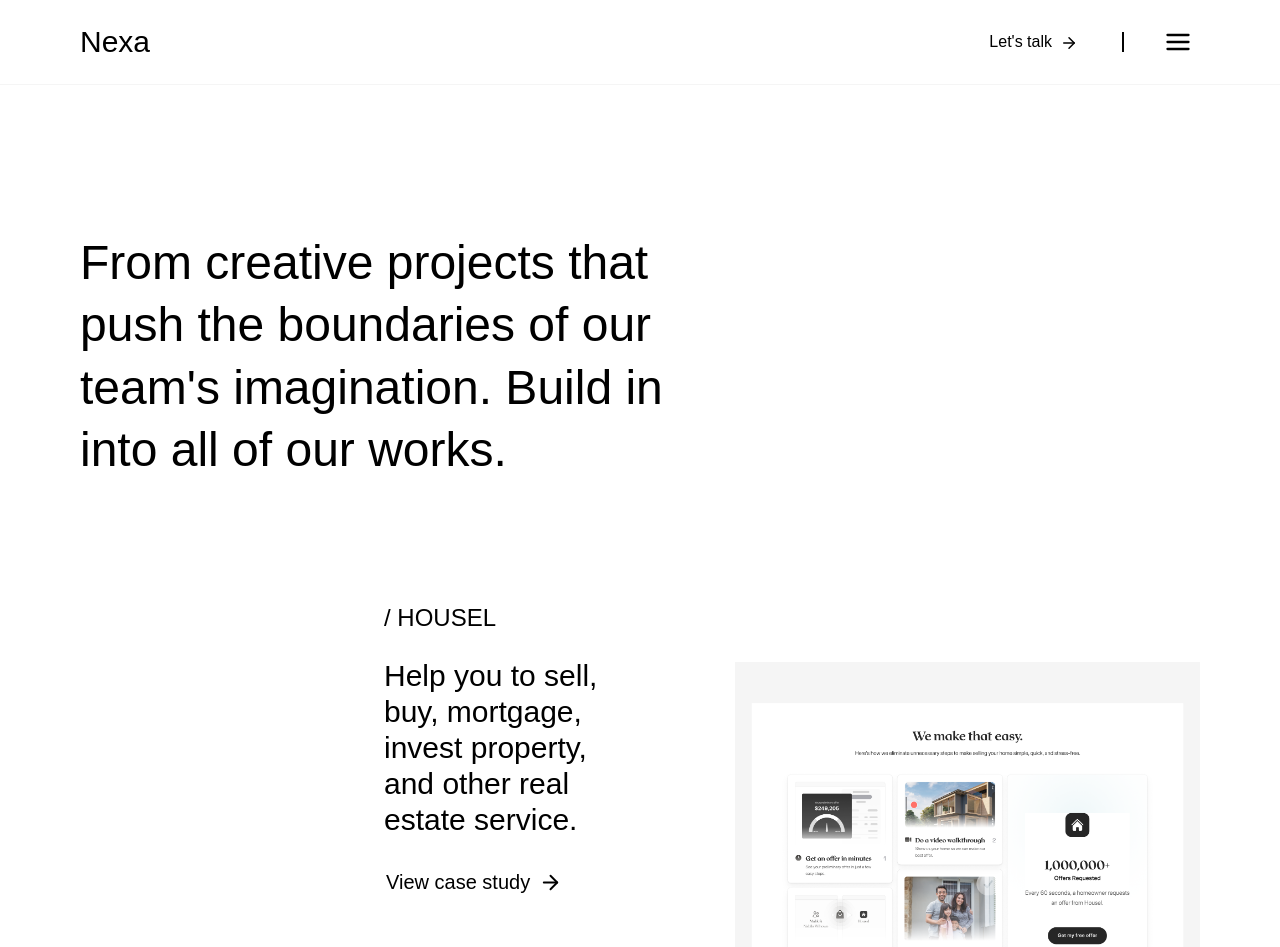
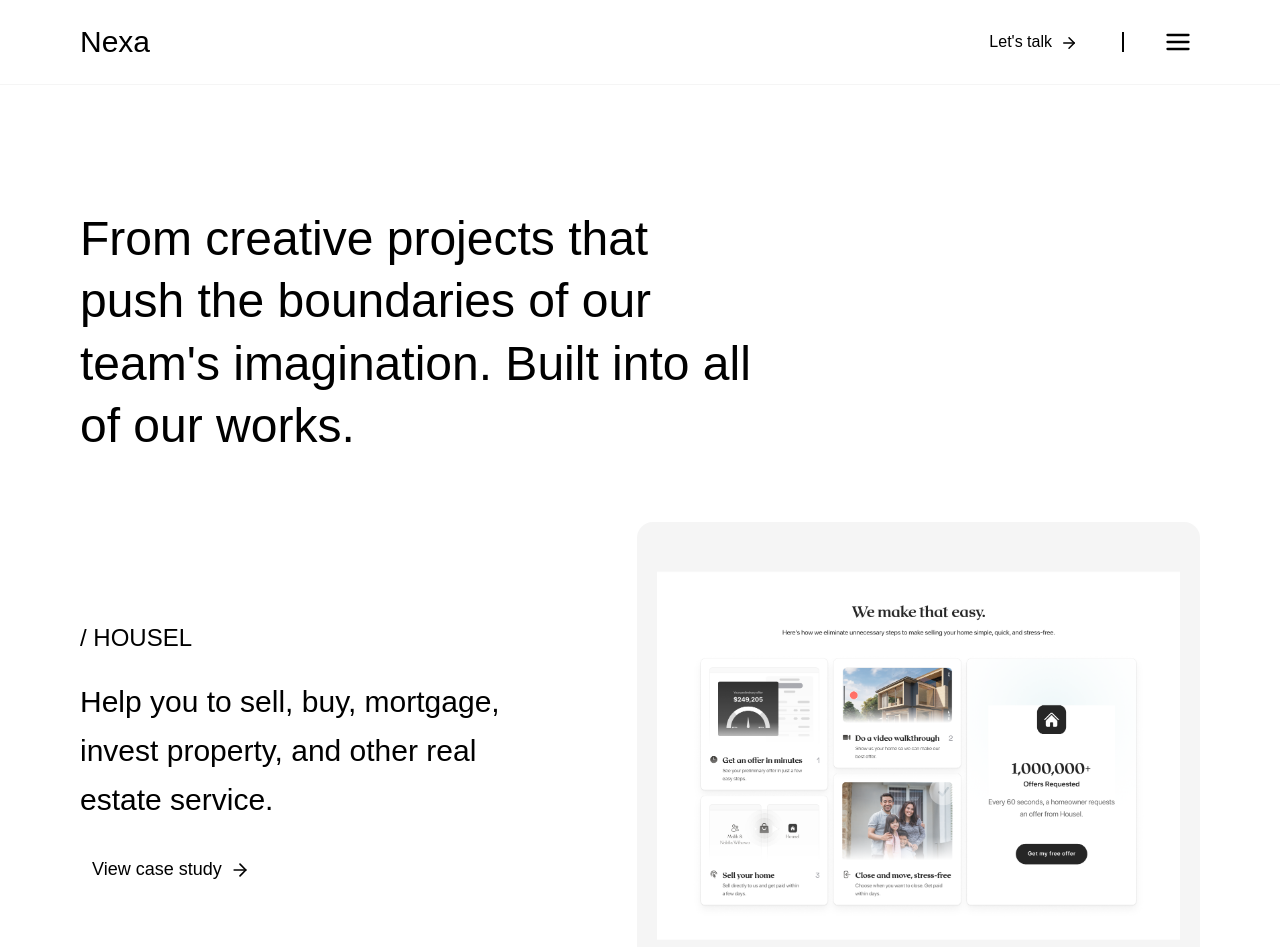
Before and after one commit to JihadZaidan/nexa-complete-verse, a Next.js app: page /works in a window 1280 px wide. Shown: the top 947 px of the page. Built offline with nearby package versions, Linux system fonts and the light colour scheme; a web font is replaced by a local one.

Commit message:
feat(solving): resolve for white gap bug in primary landing

```diff
--- a/src/components/works/upperSection.tsx
+++ b/src/components/works/upperSection.tsx
@@ -7,52 +7,58 @@ import { useRef } from "react"
 import { useSlideFromLeft, useSlideFromRight } from "@/library/animations"
 
 export default function UpperWorks() {
-    const headerRef = useRef<HTMLHeadingElement>(null);
-    const describeRef = useRef<HTMLDivElement>(null);
-    const imageRef = useRef<HTMLDivElement>(null);
+  const headerRef = useRef<HTMLHeadingElement>(null)
+  const describeRef = useRef<HTMLDivElement>(null)
+  const imageRef = useRef<HTMLDivElement>(null)
 
-    useSlideFromLeft(headerRef, 0.3);
-    useSlideFromLeft(describeRef, 0.3);
-    useSlideFromRight(imageRef, 0.3);
+  useSlideFromLeft(headerRef, 0.3)
+  useSlideFromLeft(describeRef, 0.3)
+  useSlideFromRight(imageRef, 0.3)
+
   return (
-        <section>
-            <div className="max-w-full w-full lg:px-20 lg:py-16 md:px-14 md:py-12 px-10 py-8 bg-white">
-                <div className="w-full flex flex-col lg:gap-30 gap-18 relative lg:top-10">
-                    <h1 ref={headerRef} className="lg:text-5xl md:text-3xl text-2xl leading-[130%] lg:w-[60%] md:w-[90%] font-normal font-sans text-black">
-                        From creative projects that push
-                        the boundaries of our team&apos;s
-                        imagination. Build in into all of
-                        our works.
+    <section className="w-full bg-white overflow-hidden">
+      <div className="max-w-full w-full lg:px-20 lg:py-20 md:px-14 md:py-16 px-8 py-12">
+        <div className="flex flex-col gap-16">
+          <h1
+            ref={headerRef}
+            className="lg:text-5xl md:text-3xl text-2xl leading-[130%] lg:w-[60%] md:w-[85%] font-normal font-sans text-black"
+          >
+            From creative projects that push the boundaries of our team&apos;s
+            imagination. Built into all of our works.
           </h1>
 
-                    <div className="w-full flex lg:flex-row md:flex-row flex-col lg:pl-[304px] lg:gap-24 gap-10">
-                        <div ref={describeRef} className="w-[55%] justify-left items-left flex flex-col gap-6 bg-transparent">
+          <div className="flex lg:flex-row md:flex-row flex-col lg:gap-24 gap-10 items-center">
+            {/* Left text */}
+            <div
+              ref={describeRef}
+              className="lg:w-[45%] w-full flex flex-col gap-6"
+            >
               <h5 className="text-2xl font-normal text-left text-black">/ HOUSEL</h5>
-                            <h4 className="lg:text-3xl text-base font-normal text-left text-black">
-                                Help you to sell, buy,
-                                mortgage, invest
-                                property, and other
-                                real estate service.
+              <h4 className="lg:text-3xl text-xl font-normal text-left text-black leading-relaxed">
+                Help you to sell, buy, mortgage, invest property, and other real
+                estate service.
               </h4>
-                            <div>
-                                <Button className="justify-left gap-[9px] ml-[-10px]">
-                                    <p className="text-black lg:text-xl text-base font-normal text-left">View case study</p>
-                                    <ArrowRight height={23} width={23} className="mt-[2px] text-black" />
+              <Button className="justify-start gap-2 w-fit">
+                <p className="text-black lg:text-lg text-base font-normal">View case study</p>
+                <ArrowRight height={20} width={20} className="text-black mt-[2px]" />
               </Button>
             </div>
-                        </div>
 
-                        <div ref={imageRef} className="lg:w-full w-full z-7 relative lg:top-15">
+            {/* Right image */}
+            <div
+              ref={imageRef}
+              className="lg:w-[55%] w-full rounded-2xl overflow-hidden"
+            >
               <Image
                 src={work1}
                 alt="worker first photos"
-                                className="w-full"
+                className="w-full h-auto object-cover"
+                priority
               />
             </div>
           </div>
         </div>
       </div>
-            <div className="max-w-full relative bg-black bottom-0 h-20"></div>
     </section>
   )
 }
```
Lines whose indentation alone changed are shown as unchanged.
